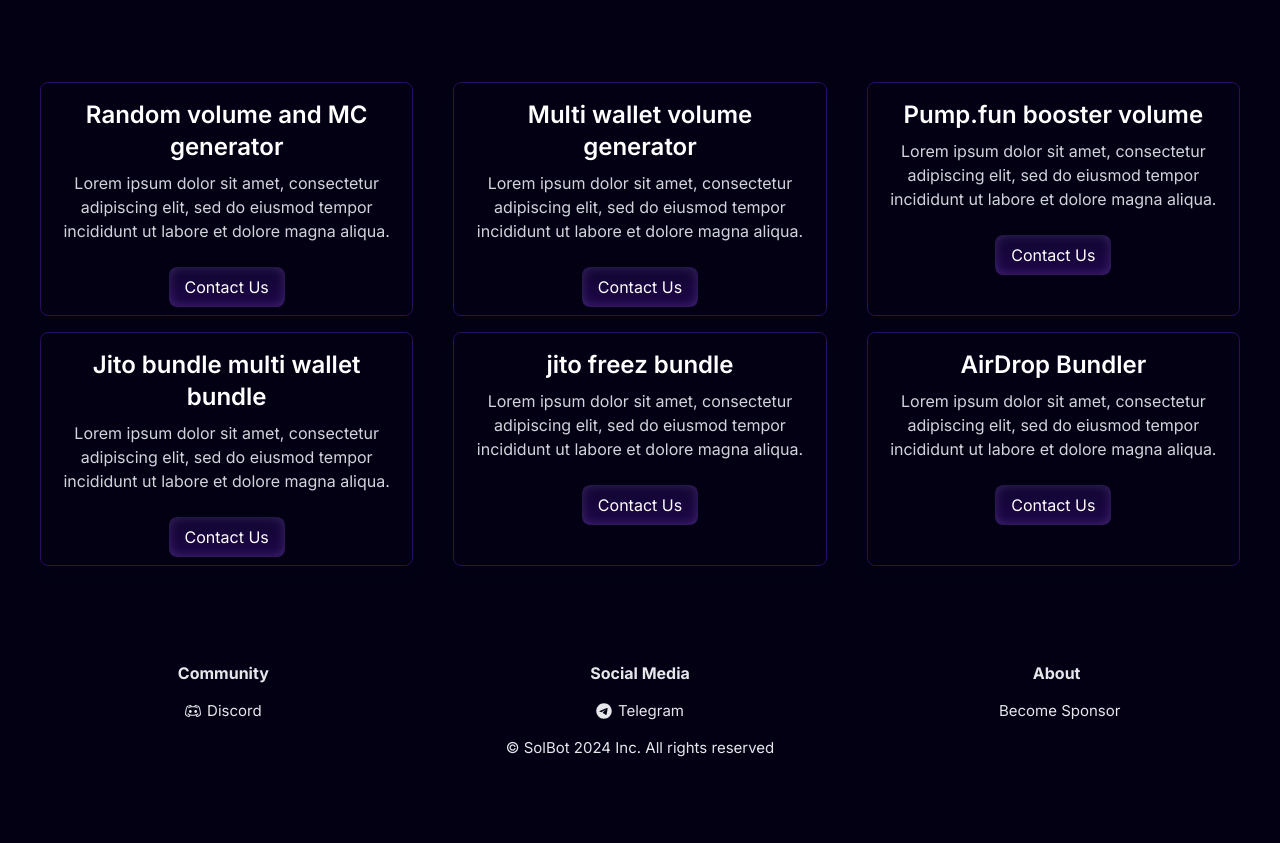
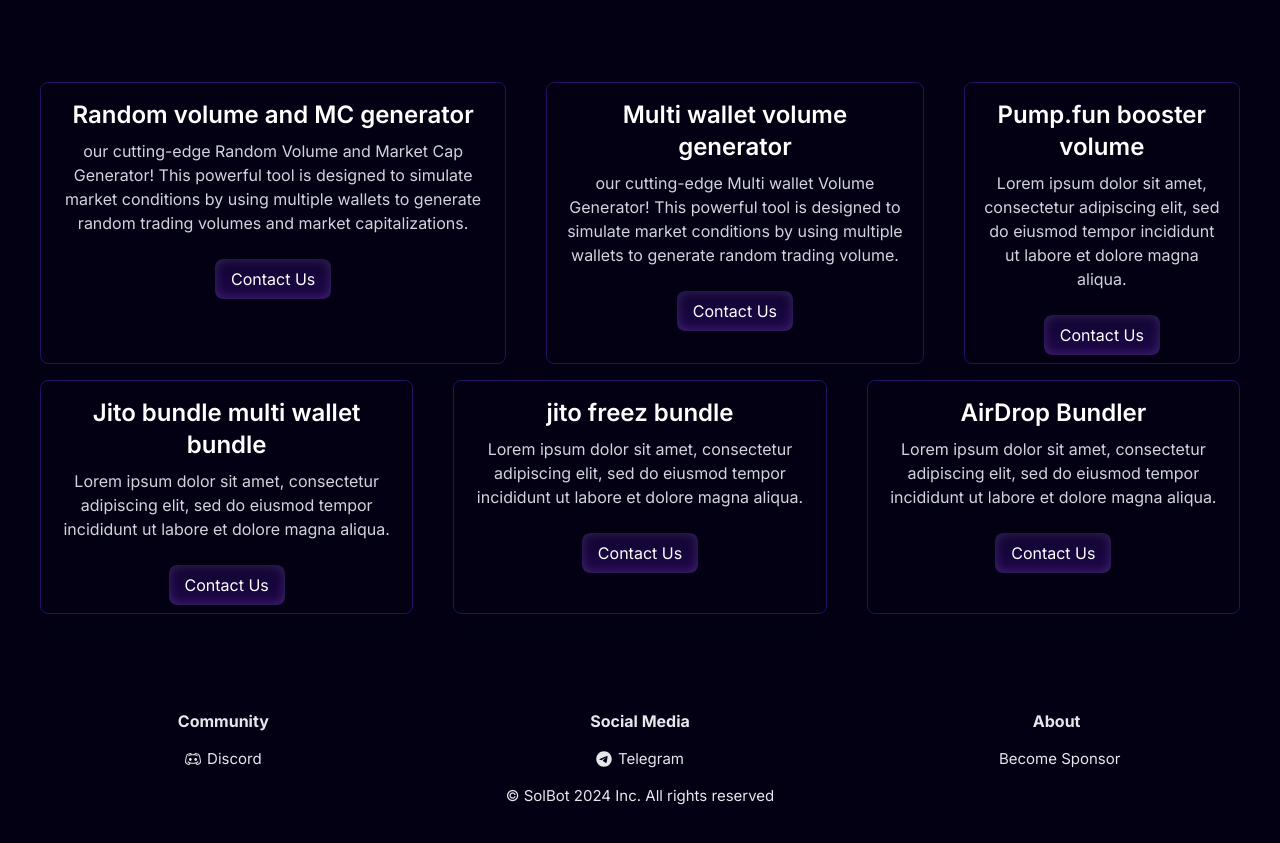
Before and after one commit to noorshanu/botsite, a Next.js app: page / in a window 1280 px wide. Shown: the part 980-1823 px from the top of the page. Before the commit the page ends 1775 px from the top, so only its background shows below. Built offline with nearby package versions, Linux system fonts and the light colour scheme; a web font is replaced by a local one.

Commit message:
Update Projects.tsx

```diff
--- a/components/main/Projects.tsx
+++ b/components/main/Projects.tsx
@@ -14,12 +14,12 @@ const Projects = () => {
         <ProjectCard
           src="/NextWebsite.png"
           title="Random volume and MC generator"
-          description="Lorem ipsum dolor sit amet, consectetur adipiscing elit, sed do eiusmod tempor incididunt ut labore et dolore magna aliqua."
+          description="our cutting-edge Random Volume and Market Cap Generator! This powerful tool is designed to simulate market conditions by using multiple wallets to generate random trading volumes and market capitalizations."
         />
         <ProjectCard
           src="/CardImage.png"
           title="Multi wallet volume generator"
-          description="Lorem ipsum dolor sit amet, consectetur adipiscing elit, sed do eiusmod tempor incididunt ut labore et dolore magna aliqua."
+          description="our cutting-edge Multi wallet Volume Generator! This powerful tool is designed to simulate market conditions by using multiple wallets to generate random trading volume."
         />
         <ProjectCard
           src="/SpaceWebsite.png"
```
